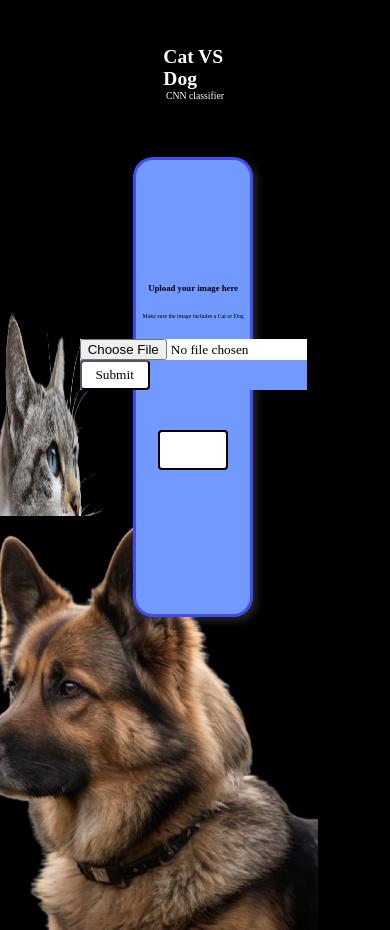
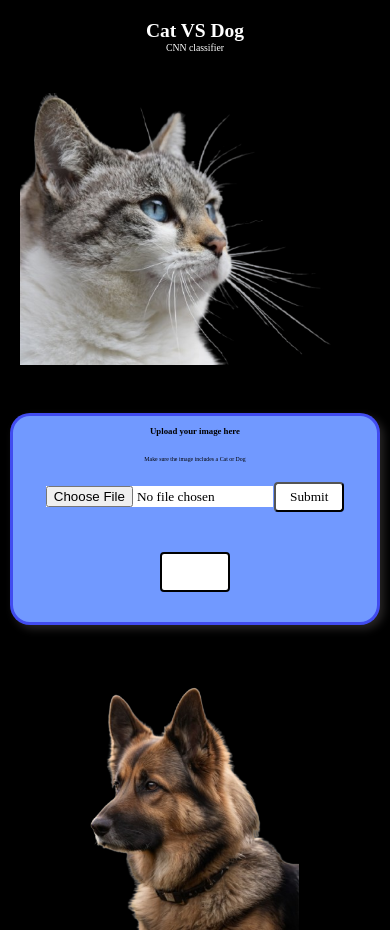
Before and after one commit to sanatNaik/catVSdog_backend, a Flask app: page / in a window 390 px wide. Run offline with Flask 3, Linux system fonts and the light colour scheme; some web fonts are replaced.

Commit message:
Update style.css

```diff
--- a/static/style.css
+++ b/static/style.css
@@ -49,8 +49,8 @@ html,body{
     grid-row-end:7;
 }
 .left-block img{
-    max-width: 100%;
-    max-height: 100%;
+    max-width: 90%;
+
 }
 .center-block{
     display: flex;
@@ -137,3 +137,51 @@ html,body{
     border:2px solid var(--color1);
     font:large;
 }
+@media (max-width: 600px) {
+    body {
+      grid-template-columns: 1fr;
+      grid-template-rows: auto;
+    }
+
+    .Title-block,
+    .center-block,
+    .left-block,
+    .right-block {
+      grid-column: 1 / -1;
+      grid-row: auto;
+      width: 90%;
+      margin: 10px auto;
+      text-align: center;
+    }
+
+    .center-block {
+      width: 95%;
+      padding: 10px;
+    }
+
+    .left-block img,
+    .right-block img {
+      max-width: 90%;
+    }
+  }
+@media (min-width: 601px) and (max-width: 1024px) {
+    body {
+      grid-template-columns: repeat(4, 1fr);
+    }
+
+    .Title-block {
+      grid-column: 2 / 4;
+    }
+
+    .left-block {
+      grid-column: 1 / 3;
+    }
+
+    .center-block {
+      grid-column: 2 / 4;
+    }
+
+    .right-block {
+      grid-column: 3 / 5;
+    }
+  }
```
